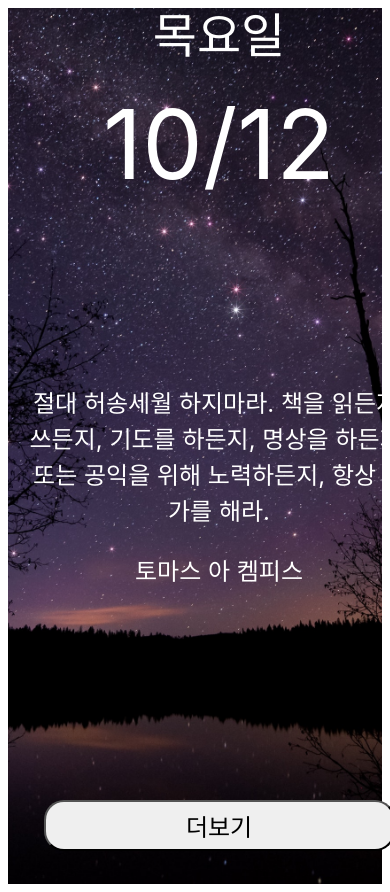
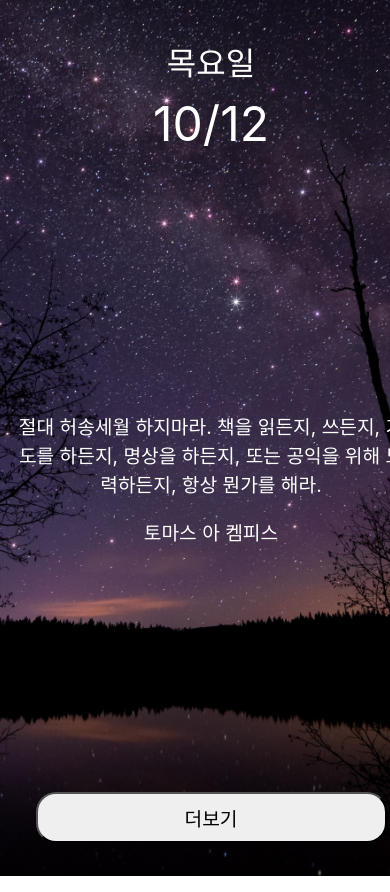
Before and after one commit to TerRanda/wise-app, a React (Vite) app: page / in a window 390 px wide. Shown: the top 892 px of the page. Built offline with nearby package versions, Linux system fonts and the light colour scheme.

Commit message:
Update App.css

```diff
--- a/src/App.css
+++ b/src/App.css
@@ -2,8 +2,9 @@
 
 @media (max-width: 912px) {
   body {
+    margin: 0;
+    padding: 0;
     overflow-x: hidden;
-    overflow-y: hidden;
   }
   #root {
     max-width: 100vw;
@@ -34,23 +35,23 @@
     margin: 0;
   }
   #day{
-    font-size: 3em;
+    font-size: 2em;
     margin: 0;
   }
   #month{
-    font-size: 6em;
+    font-size: 3em;
     margin: 0;
   }
   .text{
     grid-area: text;
-    font-size: 1.5em;
+    font-size: 1.2em;
   }
   #btn{
     width: 90%;
     height: 60%;
     border-radius: 20px;
     text-align: center;
-    font-size: 1.5em;
+    font-size: 1.2em;
   }
   #btn:hover{
     background-color: #a0a0a0;
@@ -58,6 +59,8 @@
 }
 @media (min-width: 913px) {
   body {
+    margin: 0;
+    padding: 0;
     overflow-x: hidden;
     overflow-y: hidden;
   }
@@ -107,7 +110,7 @@
     margin: 10px;
   }
   #month{
-    font-size: 13em;
+    font-size: 8em;
     margin: 10px;
   }
   #btn{
```
